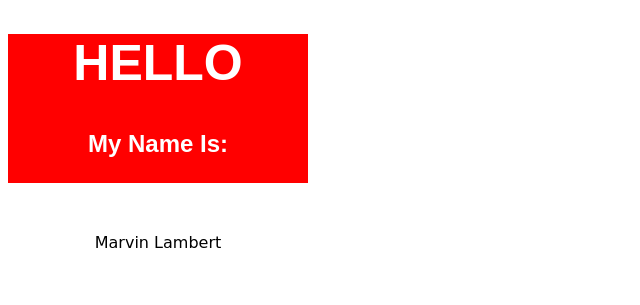
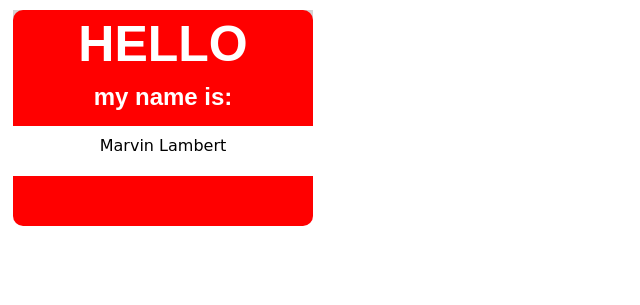
Before and after one commit to franklyhollywood/lab-02aA-name-tag, a plain HTML site: page index.html in a window 1280 px wide. Shown: the whole page, without its empty margins (0-640 px from the left). Drawn offline with Linux system fonts and the light colour scheme.

Commit message:
Name Tag V 2.0

```diff
--- a/index.html
+++ b/index.html
@@ -12,13 +12,14 @@
         <main>
             <header>
                 <h1>HELLO</h1>
-                <h2>My Name Is:</h2>
+                <h2>my name is:</h2>
             </header>
             <section>
-                <p>Marvin Lambert</p>
+                Marvin Lambert
             </section>
+            <footer></footer>
         </main>
-        <footer></footer>
+
 
     </div>
 </body>
--- a/style.css
+++ b/style.css
@@ -8,35 +8,48 @@ div {
     background-color: lightgray;
     height: 200px;
     width: 300px;
+    margin: 5px;
 }
 
 main {
     background-color: red;
     color: white;
+    border-radius: 10px;
+    height: 150px;
 
 }
 
 header {
     margin: 10px 10px;
+
 }
 h1 {
     font-size: 50px;
+    padding: 5px;
+    margin: 0px 0px;
+
 
 
 }
 
 h2 {
     padding: 5px 0px;
+    margin: 0px 0px;
 
 }
-p {
+section {
     background-color: white;
     font-family: cursive;
     color: black;
-    padding: 50px 0px;
+    padding: 10px 0px;
+    height: 30px;
+
+
+
 }
 footer {
-    background-color: red
+    background-color: red;
     height: 50px;
-
+    border-bottom-left-radius: 10px;
+    border-bottom-right-radius: 10px;
 }
```
